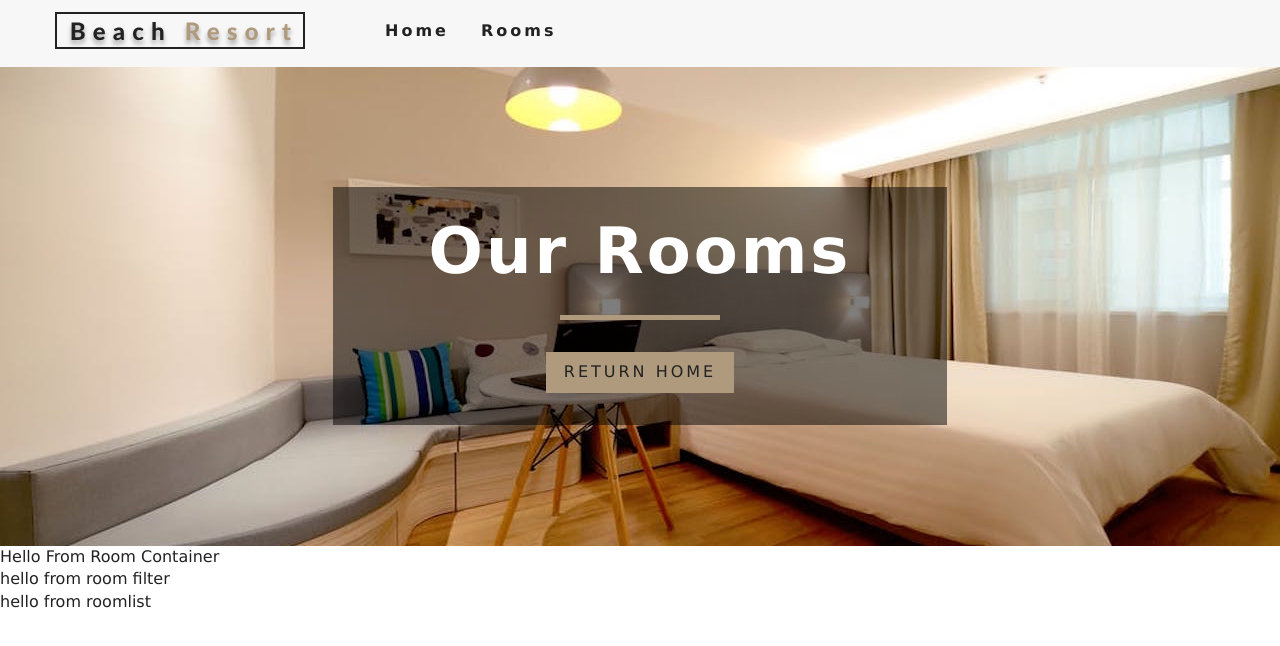
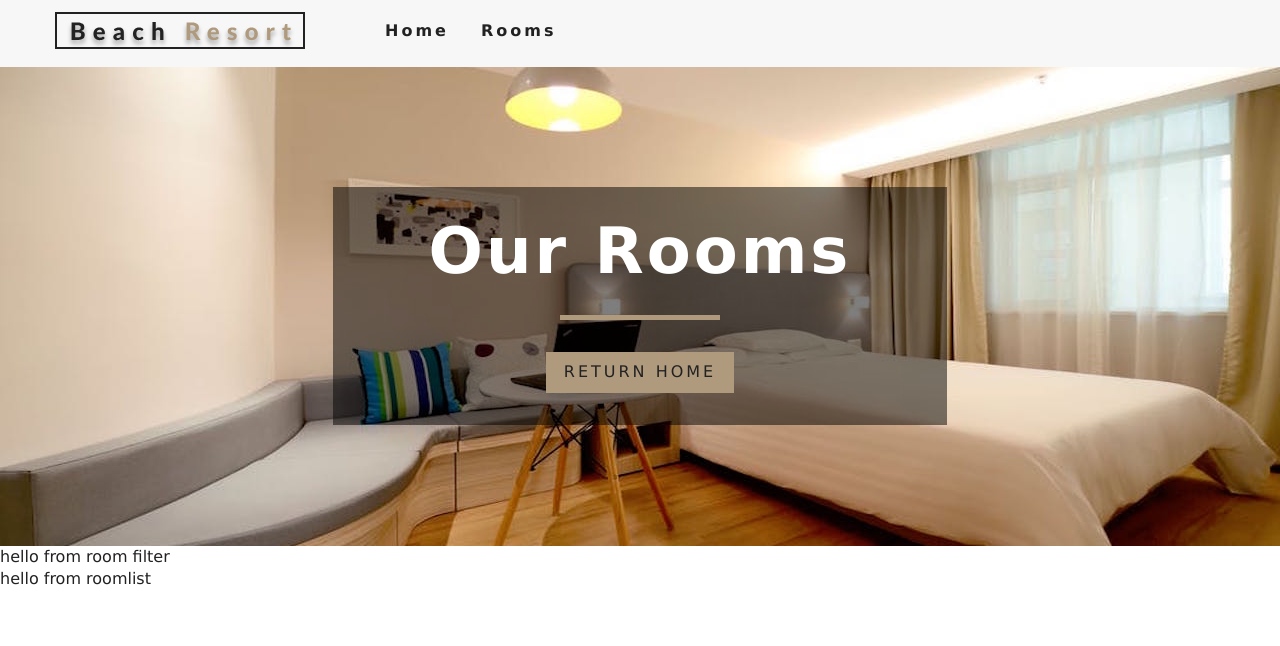
Before and after one commit to jamesdesigns/luxuryhotel-react, a React (Create React App) app: page /rooms in a window 1280 px wide. Shown: the top 646 px of the page. Built offline with nearby package versions, Linux system fonts and the light colour scheme.

Commit message:
Delete extra page title in RoomContainer component

```diff
--- a/src/components/RoomContainer.js
+++ b/src/components/RoomContainer.js
@@ -10,11 +10,10 @@ function RoomContainer({context}){
         return <Loading />;
     }
     return (
-        <div>
-            Hello From Room Container
+        <>
             <RoomsFilter rooms={rooms} />
             <RoomsList rooms={sortedRooms} />
-        </div>
+        </>
     );
 }
 
```
